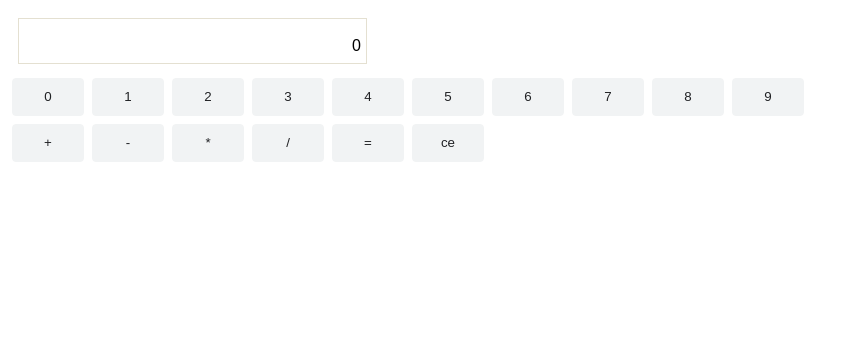
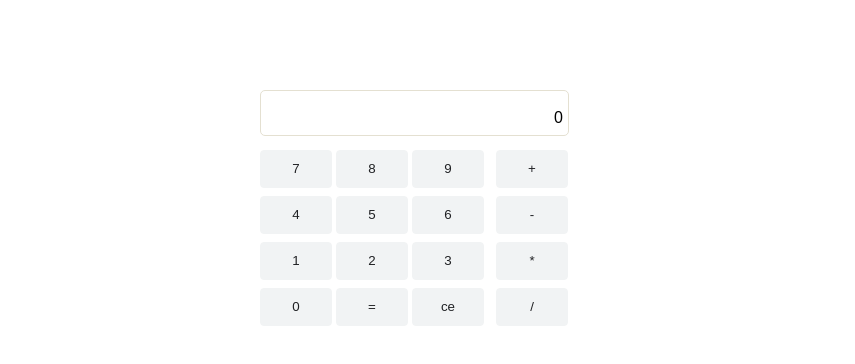
Before and after one commit to FlavP/valilajscalc, a plain HTML site: page index.html in a window 1280 px wide. Shown: the whole page, without its empty margins (0-855 px from the left). Drawn offline with Linux system fonts and the light colour scheme.

Commit message:
Asa mai venim de acasa

```diff
--- a/src/main.js
+++ b/src/main.js
@@ -24,6 +24,8 @@ var buttonHandler = function () {
             calcState.previousResult = OperationService.publicApi(calcState.previousResult, calcState.previousOperand, calcState.result);
         if (calcState.previousResult > 0)
             calcState.result = calcState.previousResult;
+        else
+            calcState.result = 0;
         calcState.previousResult = 0;
         calcState.previousOperand = calcState.currentButtonValue;
         calcState.currentButtonValue = '=';
@@ -50,14 +52,15 @@ var buttonHandler = function () {
     form[0].value = calcState.result;
 };
 
+var digits = [7, 8, 9, 4, 5, 6, 1, 2, 3, 0, '=', 'ce'];
 
-for (let i = 0; i < 10; i++){
-    var button = ButtonComponent.publicApi(i);
+for (let i = 0; i < digits.length; i++){
+    var button = ButtonComponent.publicApi(digits[i]);
     button.addEventListener("click", buttonHandler);
     digitsContainer.appendChild(button);
 }
 
-var operations = ['+', '-', '*', '/', '=', 'ce'];
+var operations = ['+', '-', '*', '/'];
 
 for (let i = 0; i < operations.length; i++){
     var button = ButtonComponent.publicApi(operations[i]);
--- a/styles/style.css
+++ b/styles/style.css
@@ -1,24 +1,47 @@
 body {
     font-size: 14px;
+}
+
+#app {
+    position: absolute;
+    left: 20%;
+    top: 10%;
 }
 
 #display {
     text-align: right;
     border: 1px solid #e4e0d1;
-    margin: 10px;
-    min-width: 342px;
+    margin: 10px 0 10px 4px;
+    min-width: 302px;
     line-height: 34px;
     padding: 10px 5px 0 0;
+    border-radius: 5px;
     font-size: 16px;
+}
+
+.digits-container {
+    max-width: 236px;
+    float: left;
+    display: flex;
+    flex-wrap: wrap;
+}
+
+.digits-container > .btn {
+    flex: 1 0 28%;
+}
+
+.operations-container {
+    display: flex;
+    flex-direction: column;
 }
 
 .btn {
     cursor: pointer;
-    min-width: 72px;
+    max-width: 72px;
     background: #f1f3f4;
     color: #202124;
     border: 1px solid #f1f3f4;
     border-radius: 4px;
     line-height: 34px;
-    margin: 4px;
+    margin: 4px 0 4px 4px;
 }
```
